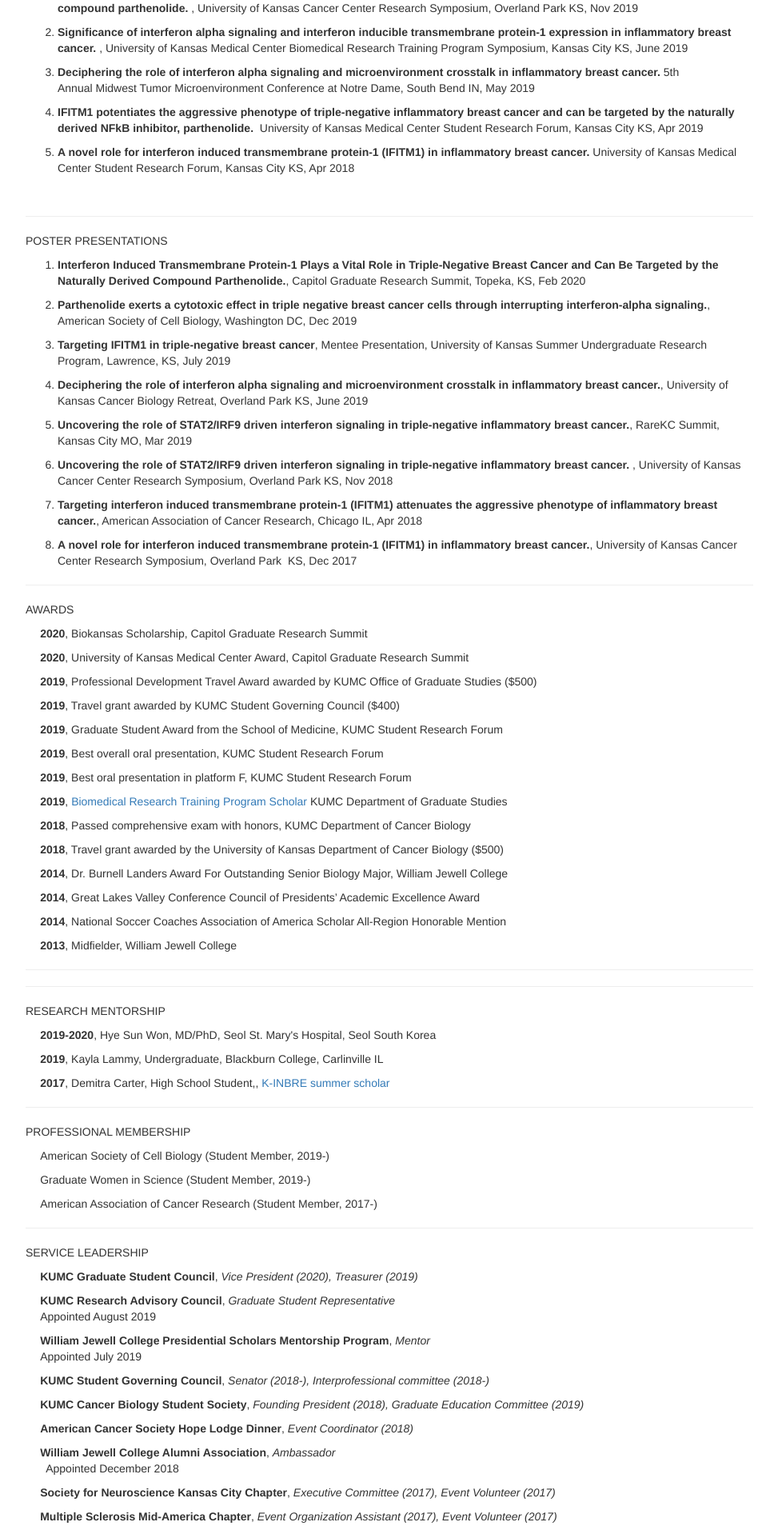
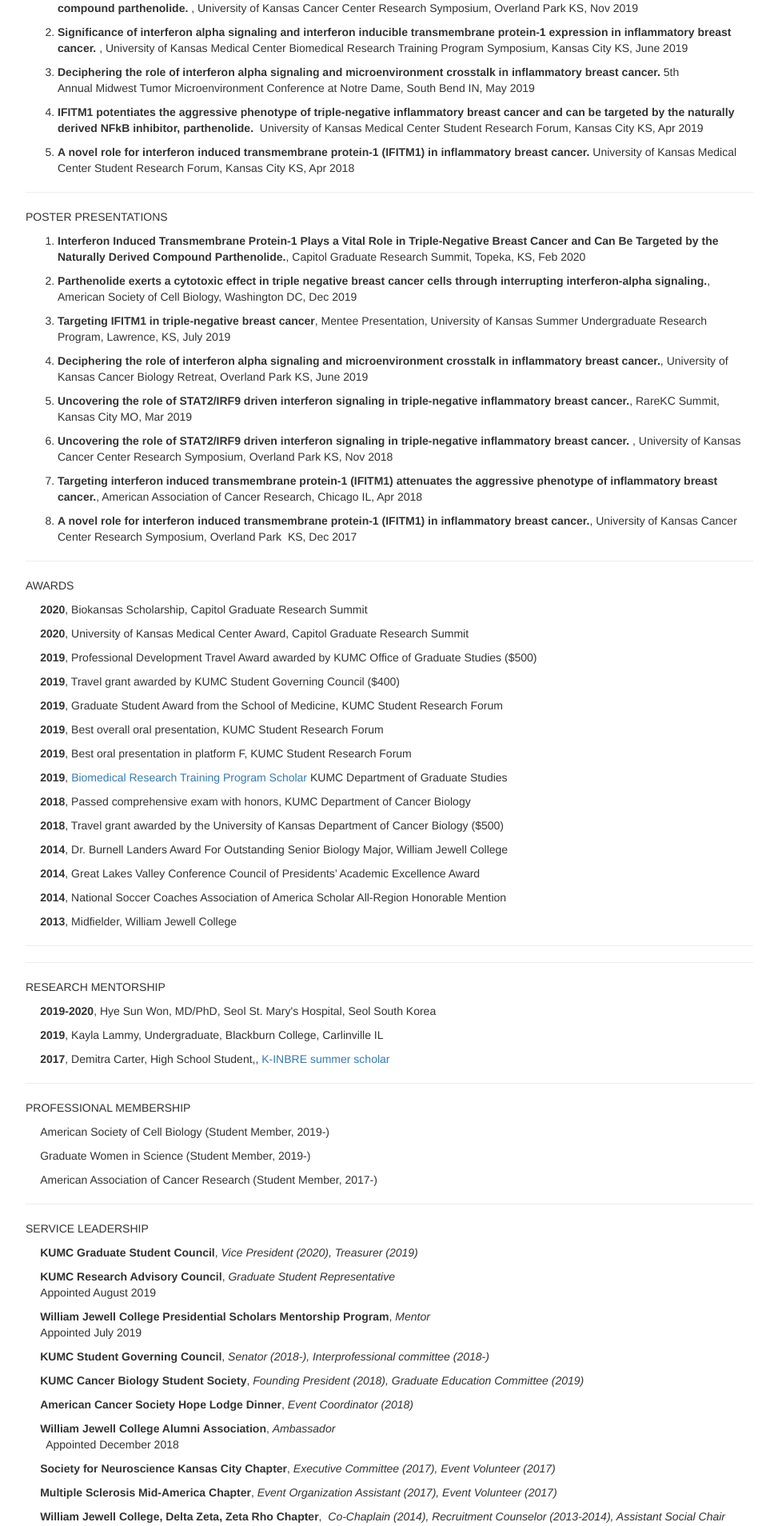
Before and after one commit to livprovance/oliviaprovance.github.io, a Jekyll site: the page CV/index.html, which Jekyll copies as it is, in a window 1280 px wide. Shown: the part 1438-3346 px from the top of the page at 80% size, without its empty margins (153-1126 px from the left). Built offline with Jekyll 4.4.1, drawn with Linux system fonts in a browser that asks for light colours.

```diff
--- a/CV/index.html
+++ b/CV/index.html
@@ -425,7 +425,6 @@ Project Title: Producing resting tremor in rats by targeting the retrorubral fie
 <strong>Research Assistant</strong><br />
 <a href="https://bio.engr.ku.edu/">University of Kansas Department of Bioengineering</a><br />
 Advisor: <a href="https://bioengr.ku.edu/jessie-huisinga">Jessie Huisinga, PhD</a><br />
-
 <hr />
 <p>PEER-REVIEWED PUBLICATIONS</p>
 <ol style="list-style-type: decimal">
@@ -435,7 +434,7 @@ Advisor: <a href="https://bioengr.ku.edu/jessie-huisinga">Jessie Huisinga, PhD</
 <p>ABSTRACTS</p>
 <ol style="list-style-type: decimal">
 <li><p><strong>Provance OK</strong>, Geanes ES, Lui AL, Roy A, Lewis-Wambi. 2019. Parthenolide exerts a cytotoxic effect in triple-negative breast cancer cells through interrupting interferon-alpha signaling. Mol Biol Cell 30;26: Abstract nr 4165.</p></li>
-<li><p><strong>Provance OK</strong>, Geanes ES, Ogony, J, Lui AL, Young E, Gunewardena S, Lewis-Wambi J. 2018. Targeting interferon induced transmembrane protein-1 (IFITM1) attenuates the aggressive phenotype of inflammatory breast cancer. In: Proceedings of the American Association for Cancer Research Annual Meeting: AACR; Cancer Res 2018;78(13 Suppl):Abstract nr 1899.</p><br />
+<li><p><strong>Provance OK</strong>, Geanes ES, Ogony, J, Lui AL, Young E, Gunewardena S, Lewis-Wambi J. 2018. Targeting interferon induced transmembrane protein-1 (IFITM1) attenuates the aggressive phenotype of inflammatory breast cancer. In: Proceedings of the American Association for Cancer Research Annual Meeting: AACR; Cancer Res 2018;78(13 Suppl):Abstract nr 1899.</p><br/ >
 </ol>
 <hr />
 <p>ORAL PRESENTATIONS</p>
@@ -444,7 +443,7 @@ Advisor: <a href="https://bioengr.ku.edu/jessie-huisinga">Jessie Huisinga, PhD</
 <li><p><strong>Significance of interferon alpha signaling and interferon inducible transmembrane protein-1 expression in inflammatory breast cancer. </strong>, University of Kansas Medical Center Biomedical Research Training Program Symposium, Kansas City KS, June 2019</p></li>
 <li><p><strong>Deciphering the role of interferon alpha signaling and microenvironment crosstalk in inflammatory breast cancer. </strong> 5th Annual Midwest Tumor Microenvironment Conference at Notre Dame, South Bend IN, May 2019</p></li>
 <li><p><strong>IFITM1 potentiates the aggressive phenotype of triple-negative inflammatory breast cancer and can be targeted by the naturally derived NFkB inhibitor, parthenolide. </strong> University of Kansas Medical Center Student Research Forum, Kansas City KS, Apr 2019</p></li>
-<li><p><strong>A novel role for interferon induced transmembrane protein-1 (IFITM1) in inflammatory breast cancer.</strong> University of Kansas Medical Center Student Research Forum, Kansas City KS, Apr 2018 </p><br />
+<li><p><strong>A novel role for interferon induced transmembrane protein-1 (IFITM1) in inflammatory breast cancer.</strong> University of Kansas Medical Center Student Research Forum, Kansas City KS, Apr 2018 </p></li>
 </ol>
 <hr />
 <p>POSTER PRESENTATIONS</p>
```
